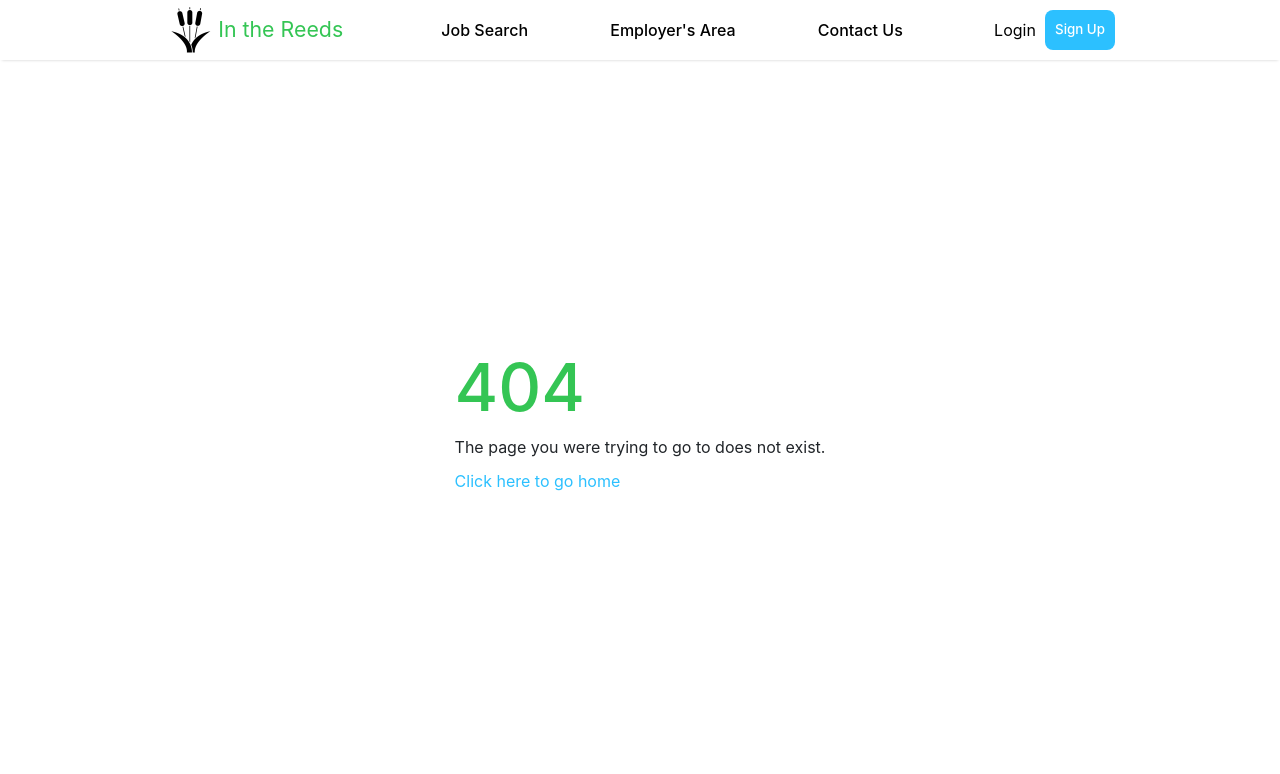
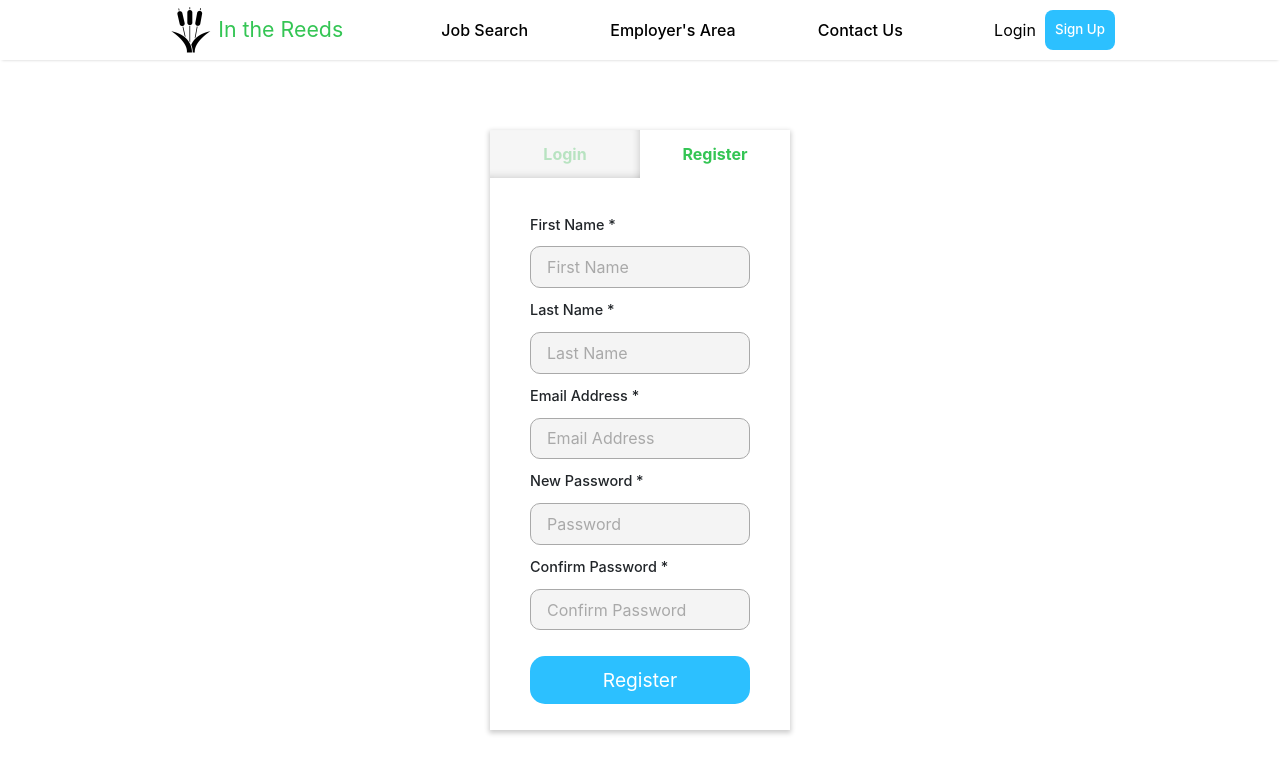
Before and after one commit to harv-ma/com3014_group18, a React (Create React App) app in the folder client/: page /register in a window 1280 px wide. Before the commit this address had no page. Shown: the top 774 px of the page. Built offline with nearby package versions, Linux system fonts and the light colour scheme.

Commit message:
Added login pages

```diff
--- a/client/src/pages/Login/Login.jsx
+++ b/client/src/pages/Login/Login.jsx
@@ -1,7 +1,47 @@
-import React from "react";
+import React, { useEffect, useState } from "react";
+import PropTypes from "prop-types";
+import "./Login.scss";
+import LoginForm from "./LoginForm";
+import RegisterForm from "./RegisterForm";
 
-const Login = () => {
-  return <main id="homepage">This it the Homepage!</main>;
+const Login = ({ register }) => {
+  register = register ? "register" : "login";
+
+  const [tab, setTab] = useState(register);
+
+  useEffect(() => {
+    setTab(register);
+  }, [register]);
+
+  return (
+    <main id="login">
+      <div className="login-container">
+        <div className="tab-container">
+          <nav className="tabs">
+            <div
+              className={tab == "login" ? "selected" : "login-shadow"}
+              onClick={() => setTab("login")}
+            >
+              Login
+            </div>
+            <div
+              className={tab == "register" ? "selected" : "register-shadow"}
+              onClick={() => setTab("register")}
+            >
+              Register
+            </div>
+          </nav>
+          <div className="form">
+            {tab == "login" ? <LoginForm /> : <RegisterForm />}
+          </div>
+        </div>
+      </div>
+    </main>
+  );
+};
+
+Login.propTypes = {
+  register: PropTypes.bool,
 };
 
 export default Login;
--- /dev/null
+++ b/client/src/pages/Login/Login.scss
@@ -0,0 +1,108 @@
+@import "../../variables.scss";
+
+.login-container {
+    display: flex;
+    width: 100%;
+    height: calc(100vh - 80px);
+
+    justify-content: center;
+    align-items: center;
+}
+
+.tab-container {
+    max-width: 300px;
+    min-height: 500px;
+    width: 100%;
+
+    background-color: white;
+
+    box-shadow: 0 2px 5px 1px rgba(0,0,0,.2);
+}
+
+.tabs {
+    display: flex;
+
+    div {
+        height: 3rem;
+        display: flex;
+        align-items: center;
+        justify-content: center;
+        background-color: rgb(246, 246, 246);
+        color: rgba(158, 219, 171, 0.7);
+        flex: 1;
+        font-weight: bold;
+
+        user-select: none;
+        cursor: pointer;
+
+        &.login-shadow {
+            box-shadow:     inset -7px 0 9px -7px rgba(0,0,0,.2),
+                            inset  0 -10px 10px -10px rgba(0,0,0,.2);
+        }
+
+        &.register-shadow {
+            box-shadow:     inset 7px 0 9px -7px rgba(0,0,0,.2),
+                            inset  0 -10px 10px -10px rgba(0,0,0,.2);
+        }
+
+        &:hover {
+            background-color: rgb(234, 234, 234);
+            color: $theme_primary;
+        }
+
+
+        &.selected {
+            background-color: white;
+            color: $theme_primary;
+            box-shadow: unset;
+        }
+    }
+}
+
+.login-form {
+    display: flex;
+    flex-direction: column;
+    align-items: center;
+    padding-top: 1.5rem;
+
+    &>div {
+        max-width: 220px;
+    }
+
+    input {
+        width: 100%;
+    }
+
+    button {
+        border-radius: 15px;
+        width: 100%;
+    }
+
+    label {
+        width: 100%;
+    }
+}
+
+.register-form {
+    display: flex;
+    flex-direction: column;
+    align-items: center;
+    padding-top: 1.5rem;
+
+    &>div {
+        max-width: 220px;
+    }
+
+    input {
+        width: 100%;
+    }
+
+    button {
+        border-radius: 15px;
+        width: 100%;
+    }
+
+    label {
+        width: 100%;
+    }
+}
--- /dev/null
+++ b/client/src/pages/Login/LoginForm.jsx
@@ -0,0 +1,18 @@
+import React, { useState } from "react";
+import { Link } from "react-router-dom";
+
+const LoginForm = () => {
+  return (
+    <div className="login-form">
+      <div>
+        <label htmlFor="email">Email Address</label>
+        <input id="email" placeholder="Email Address"></input>
+        <label htmlFor="password">Password</label>
+        <input id="password" type="password" placeholder="Password"></input>
+        <button id="submit">Login</button>
+      </div>
+    </div>
+  );
+};
+
+export default LoginForm;
--- /dev/null
+++ b/client/src/pages/Login/RegisterForm.jsx
@@ -0,0 +1,27 @@
+import React, { useState } from "react";
+
+const RegisterForm = () => {
+  return (
+    <div className="register-form">
+      <div>
+        <label htmlFor="first-name">First Name *</label>
+        <input id="first-name" placeholder="First Name"></input>
+        <label htmlFor="last-name">Last Name *</label>
+        <input id="last-name" placeholder="Last Name"></input>
+        <label htmlFor="email">Email Address *</label>
+        <input id="email" type="email" placeholder="Email Address"></input>
+        <label htmlFor="password">New Password *</label>
+        <input id="password" type="password" placeholder="Password"></input>
+        <label htmlFor="confirm-password">Confirm Password *</label>
+        <input
+          id="confirm-password"
+          type="password"
+          placeholder="Confirm Password"
+        ></input>
+        <button id="submit">Register</button>
+      </div>
+    </div>
+  );
+};
+
+export default RegisterForm;
--- a/client/src/routers/Router.jsx
+++ b/client/src/routers/Router.jsx
@@ -6,11 +6,14 @@ import JobList from "../pages/JobList/JobList";
 import NotFound from "../pages/NotFound";
 import Profile from "../pages/Profile/Profile";
 import ContactPage from "../pages/ContactPage/ContactPage";
+import Login from "../pages/Login/Login";
 
 const router = () => {
   return (
     <Routes>
       <Route path="/profile" exact element={<Profile />} />
+      <Route path="/login" exact element={<Login register={false} />} />
+      <Route path="/register" exact element={<Login register={true} />} />
       <Route path="/" exact element={<Homepage />} />
       <Route path="/search" exact element={<JobList />} />
       <Route path="/jobs/:job_id" exact element={<JobPage />} />
```
